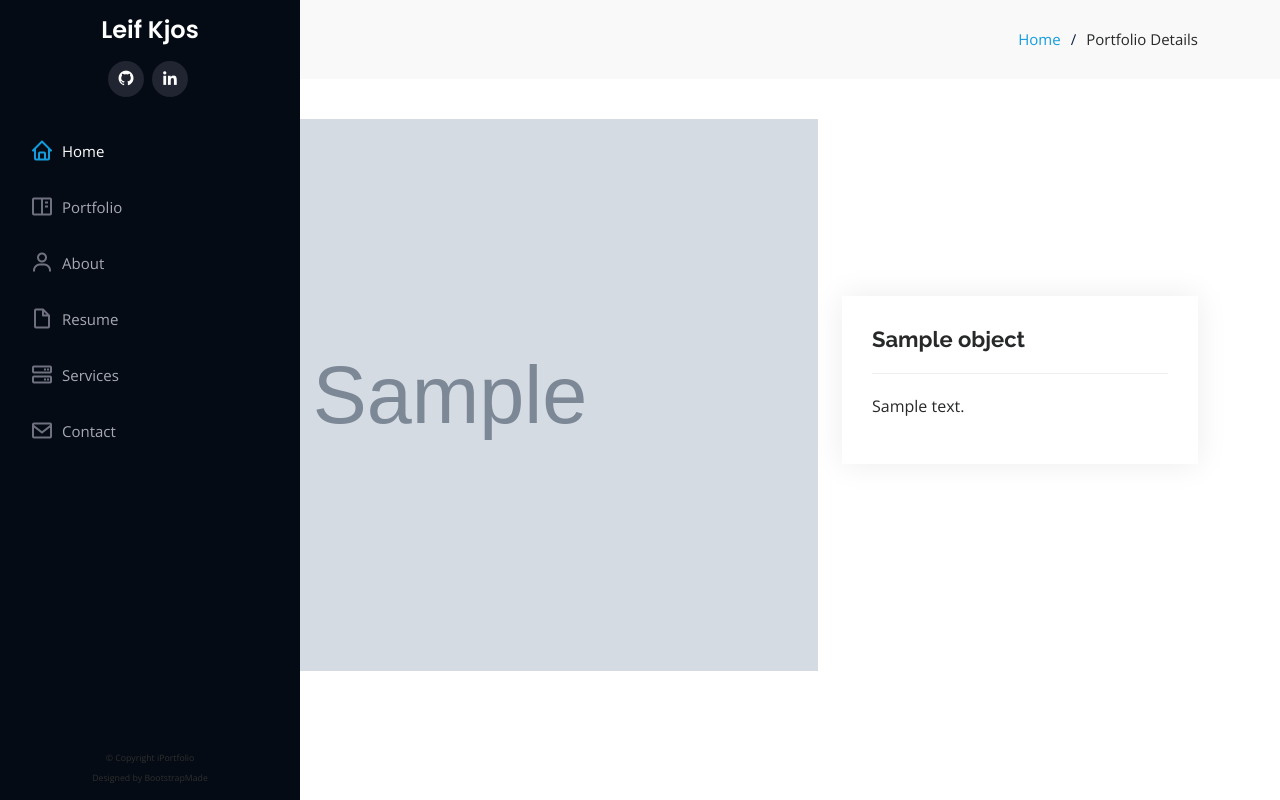
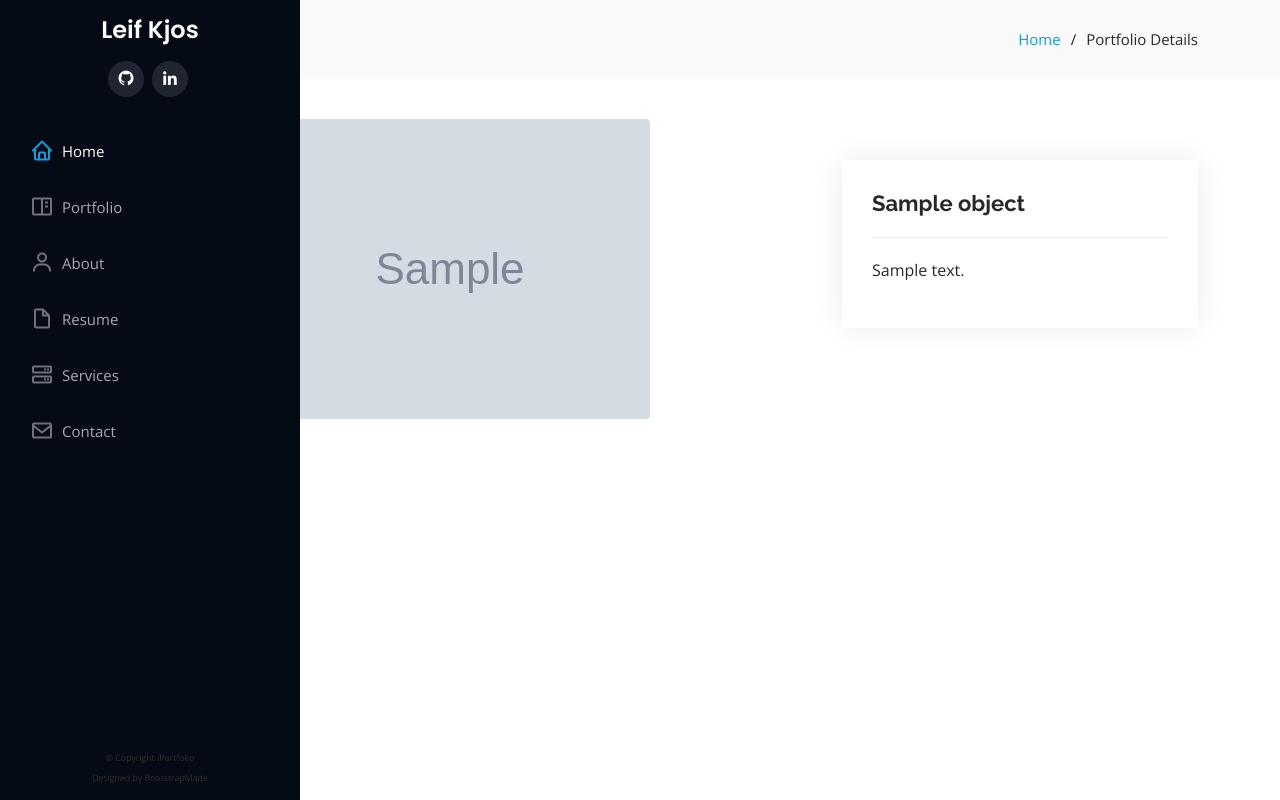
Before and after one commit to lekjos/portfolio-site, a Django app: template PortfolioSite/Main/templates/portfolio-details.html in a window 1280 px wide. Run offline with Django 3.2, Linux system fonts and the light colour scheme; the template is opened without the code that fills it: most values are stand-ins (such as "Sample title", 1, 10 or a date in 2020); grey boxes marked "Sample" are stand-in pictures; some libraries are stand-ins or nearby versions.

Commit message:
image formatting

```diff
--- a/PortfolioSite/Main/templates/portfolio-details.html
+++ b/PortfolioSite/Main/templates/portfolio-details.html
@@ -27,17 +27,23 @@
         <div class="row gy-4 d-flex">
 
           <div class="col-lg-8">
+            {% if images|length > 1 %}
               <div class="portfolio-details-slider swiper">
                 <div class="swiper-wrapper align-items-center">
                   {% for image in images %}
                   <div class="swiper-slide">
-                  <img src="{{image.image.url}}" alt="">
+                    <img class="img-fluid mx-auto d-block rounded" src="{{image.image.url}}" alt="{{image.title}}">
                   </div>
                   {% endfor %}
 
                 </div>
                 <div class="swiper-pagination"></div>
               </div>
+            {% else %}
+                <div>
+                  <img class="img-fluid mx-auto d-block rounded" src="{{images.0.image.url}}" alt="{{images.0.image.title}}">
+                </div>
+            {% endif %}
           </div>
 
           <div class="col-lg-4 align-self-center">
```
Lines whose indentation alone changed are shown as unchanged.
